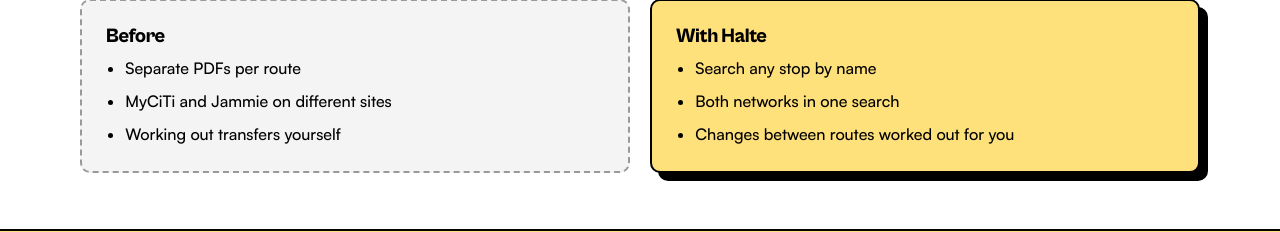
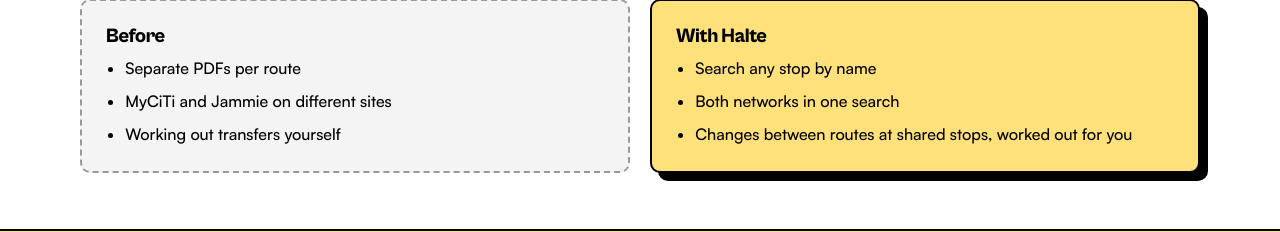
Before and after one commit to Vambane/mycity-bus-schedule, a Flask app: template fastapi_app/templates/pages/landing.html in a window 1280 px wide. Shown: the part 835-1067 px from the top of the page. Run offline with Flask 3, Linux system fonts and the light colour scheme; the template is opened without the code that fills it, so the values that code supplies are empty.

Commit message:
copy: Design's exact transfer line

```diff
--- a/fastapi_app/templates/pages/landing.html
+++ b/fastapi_app/templates/pages/landing.html
@@ -105,7 +105,7 @@
             <ul>
               <li>Search any stop by name</li>
               <li>Both networks in one search</li>
-              <li>Changes between routes worked out for you</li>
+              <li>Changes between routes at shared stops, worked out for you</li>
             </ul>
           </div>
         </div>
```
